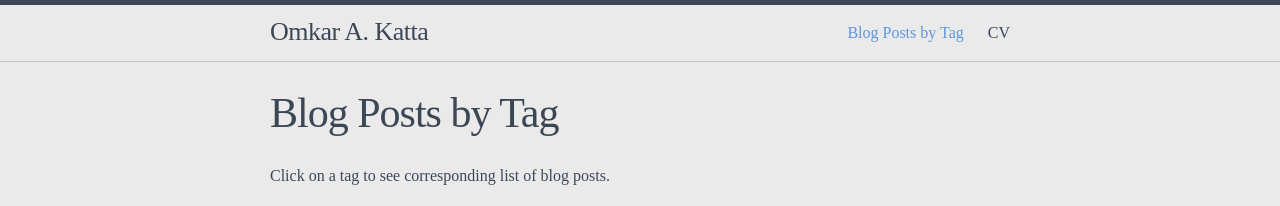
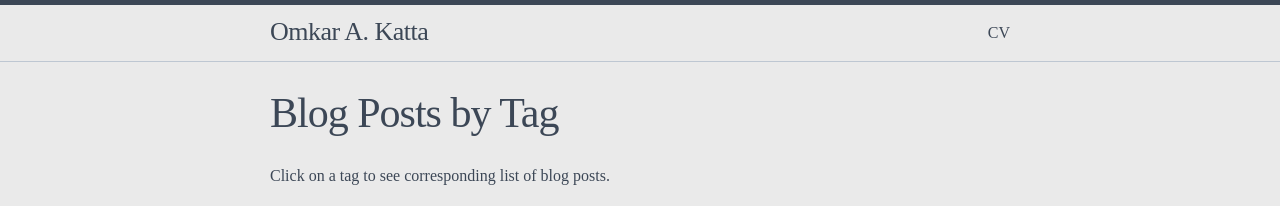
Before and after one commit to omkarakatta/omkarakatta.github.io, a Jekyll site: the page built from pages/postsbytag.md, in a window 1280 px wide. Shown: the top 206 px of the page. Built offline with Jekyll 4.4.1, drawn with Linux system fonts in a browser that asks for light colours; nearby versions of some CDN libraries.

Commit message:
remove featured in postsbytag; use short title for header

```diff
--- a/_includes/header.html
+++ b/_includes/header.html
@@ -19,7 +19,7 @@
 					{% if node.title != null %}
 						{% if node.layout == "page" %}
 							{% if node.featured == true %}
-								<a class="{% if page.url == node.url %} active{% endif %}" href="{{ node.url }}">{{ node.title }}</a>
+								<a class="{% if page.url == node.url %} active{% endif %}" href="{{ node.url }}">{{ node.shorttitle }}</a>
 							{% endif %}
 						{% endif %}
 					{% endif %}
```
Also changed, not shown: pages/postsbytag.md (+0 -1 lines).
